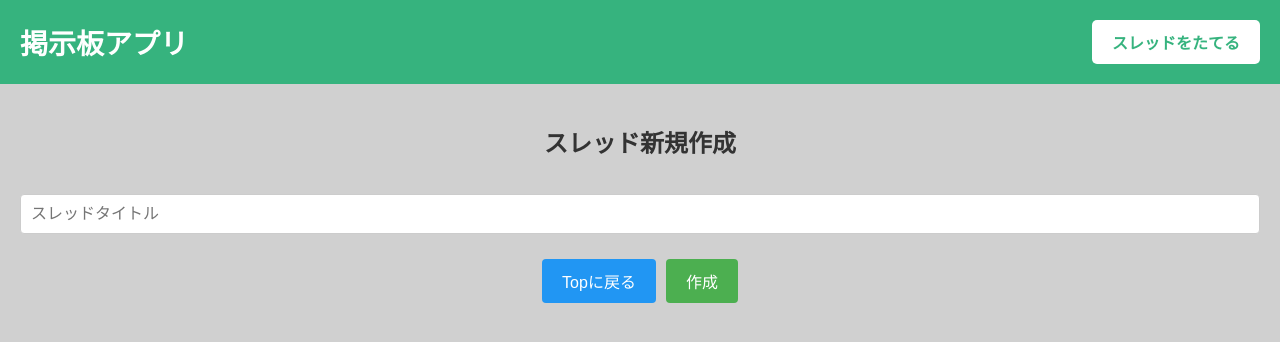
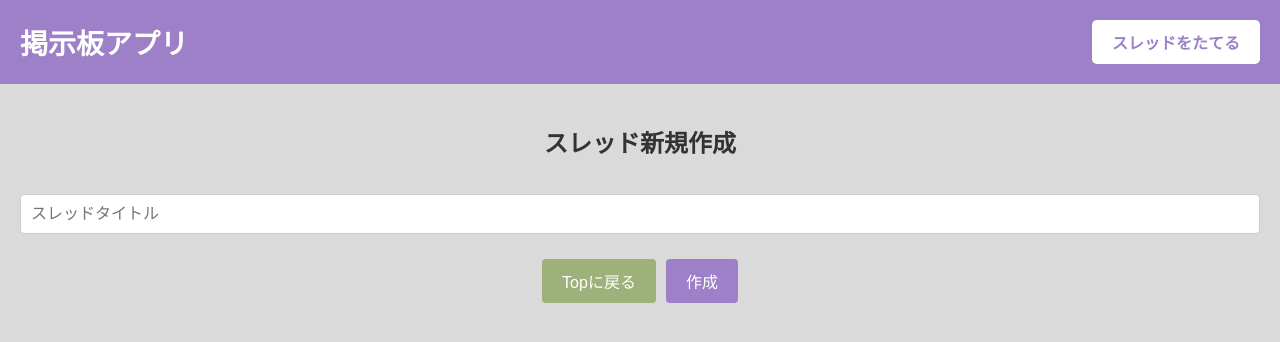
Before and after one commit to swawa-yu/techtrain-bulletin-board-app, a React (Vite) app: page /threads/new in a window 1280 px wide. Shown: the top 342 px of the page. Built offline with nearby package versions, Linux system fonts and the light colour scheme.

Commit message:
スタイルを調整

```diff
--- a/src/components/Header.css
+++ b/src/components/Header.css
@@ -1,8 +1,10 @@
+@import "../index.css";
+
 .header {
     display: flex;
     justify-content: space-between;
     align-items: center;
-    background-color: #36b37e;
+    background-color: var(--primary-color);
     padding: 20px;
 }
 
@@ -20,7 +22,7 @@
     border-radius: 5px;
     cursor: pointer;
     background-color: white;
-    color: #36b37e;
+    color: var(--primary-color);
     font-weight: bold;
     transition: background-color 0.3s;
 }
--- a/src/index.css
+++ b/src/index.css
@@ -5,6 +5,15 @@ body,
     padding: 0;
     height: 100%;
     width: 100%;
-    background-color: #d0d0d0;
+    background-color: #dadada;
     color: #333;
 }
+
+
+:root {
+    --primary-color: #9d80c8;
+    --primary-color-dark: #9572c8;
+    --secondary-color: #9eb17b;
+    --secondary-color-dark: #94a571;
+    --disabled-color: #bbb;
+}
--- a/src/pages/NewThread.css
+++ b/src/pages/NewThread.css
@@ -1,3 +1,5 @@
+@import "../index.css";
+
 .new-thread-container {
     display: flex;
     flex-direction: column;
@@ -31,19 +33,21 @@
 }
 
 .back-button {
-    background-color: #2196f3;
+    background-color: var(--secondary-color);
     color: white;
+    transition: background-color 0.3s;
 }
 
 .back-button:hover {
-    background-color: #1e88e5;
+    background-color: var(--secondary-color-dark);
 }
 
 .create-button {
-    background-color: #4caf50;
+    background-color: var(--primary-color);
     color: white;
+    transition: background-color 0.3s;
 }
 
 .create-button:hover {
-    background-color: #45a049;
+    background-color: var(--primary-color-dark);
 }
--- a/src/pages/ThreadDetail.css
+++ b/src/pages/ThreadDetail.css
@@ -1,3 +1,5 @@
+@import "../index.css";
+
 .thread-detail-container {
     padding: 20px;
     max-width: 600px;
@@ -20,7 +22,6 @@
 
 .post-card {
     background-color: #fcfcfc;
-    /* background-color: #fafafa; */
     border-radius: 8px;
     box-shadow: 0 1px 4px rgba(0, 0, 0, 0.3);
     text-align: left;
@@ -35,7 +36,6 @@
     line-height: 1.5;
 }
 
-/* 投稿フォーム */
 .post-form {
     display: flex;
     flex-direction: column;
@@ -43,7 +43,6 @@
     margin-bottom: 20px;
 }
 
-/* 投稿入力エリア */
 .post-input {
     width: 100%;
     padding: 10px;
@@ -54,9 +53,8 @@
     box-sizing: border-box;
 }
 
-/* 投稿ボタン */
 .post-button {
-    background-color: #4caf50;
+    background-color: var(--primary-color);
     color: white;
     border: none;
     padding: 10px 20px;
@@ -66,6 +64,6 @@
 }
 
 .post-button:disabled {
-    background-color: #bbb;
+    background-color: var(--disabled-color);
     cursor: not-allowed;
 }
```
